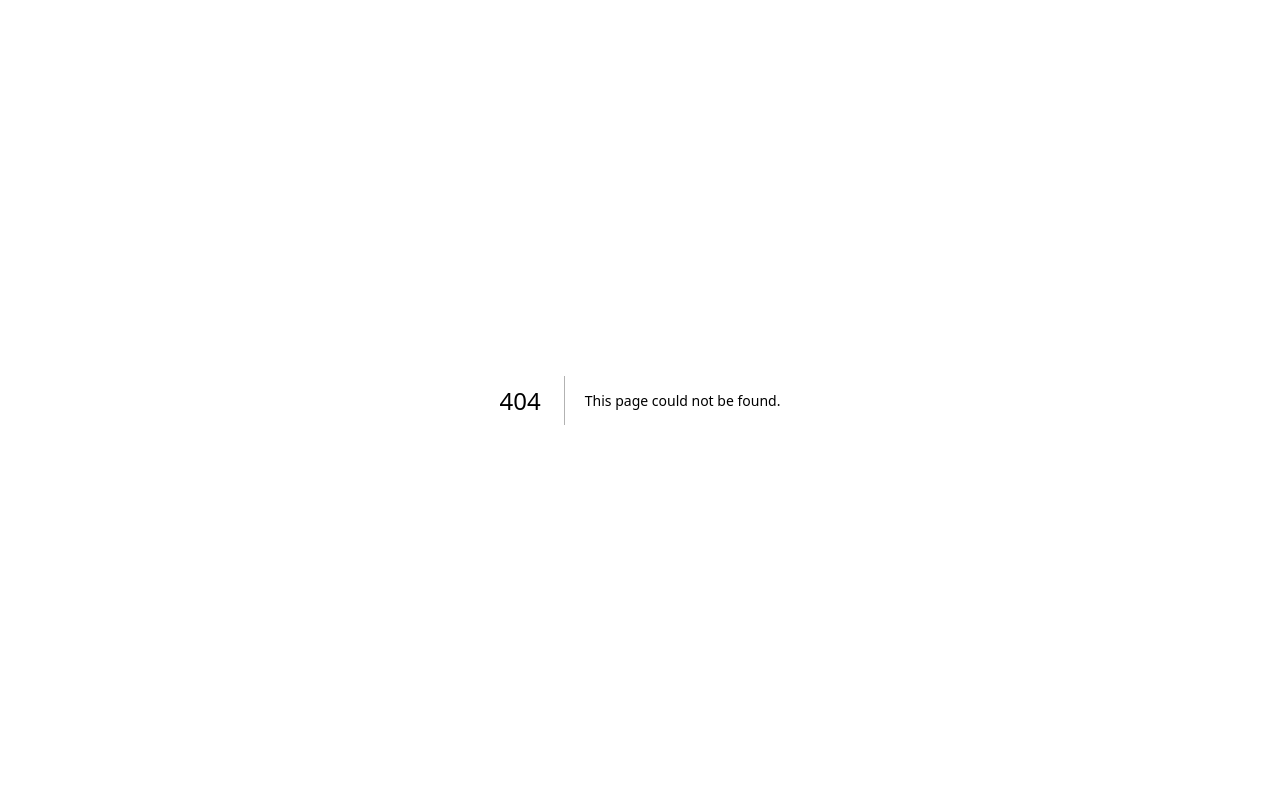
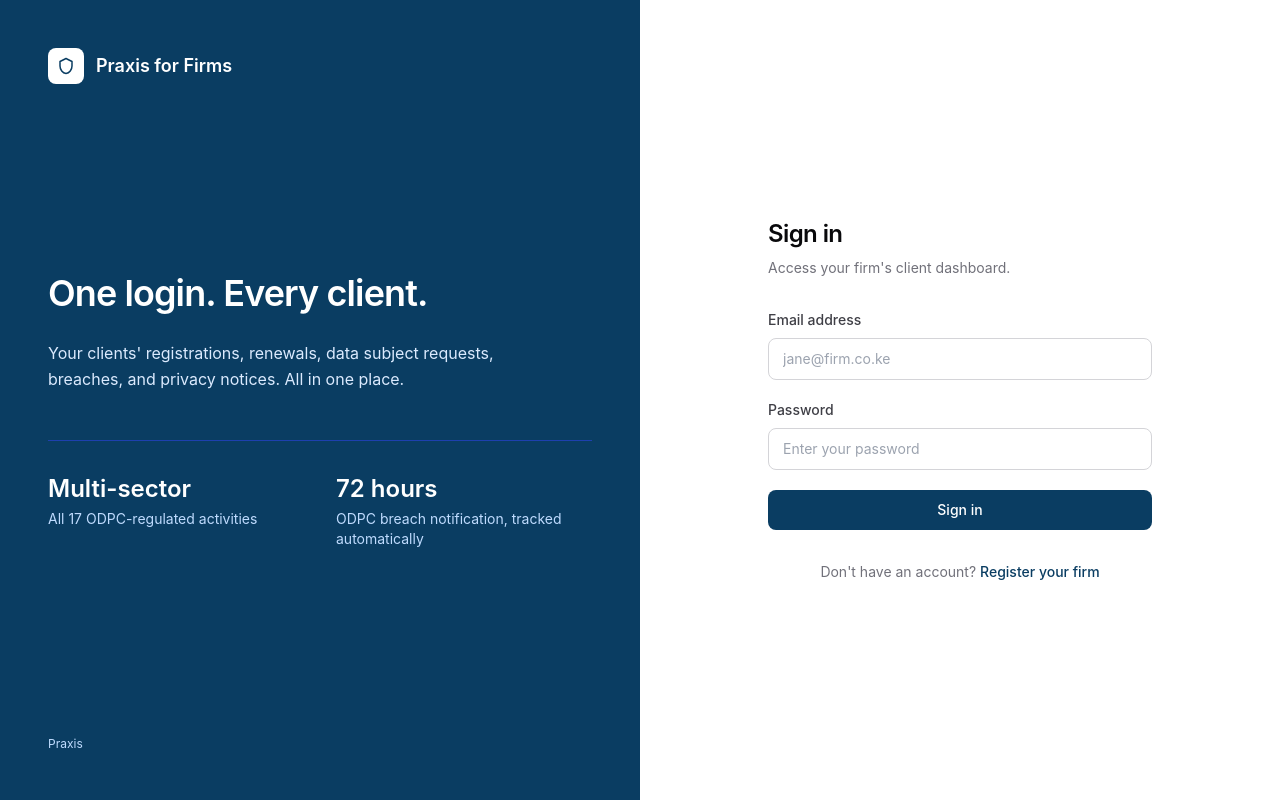
Before and after one commit to sedneymobisa6-dot/Praxis, a Next.js app: page /firm/login in a window 1280 px wide. Before the commit this address had no page. Built offline with nearby package versions, Linux system fonts and the light colour scheme; no server answers.

Commit message:
Create app/firm/login/page.tsx

```diff
--- /dev/null
+++ b/app/firm/login/page.tsx
@@ -0,0 +1,180 @@
+'use client';
+
+import { useState } from 'react';
+import { useRouter } from 'next/navigation';
+import Link from 'next/link';
+import { createClient } from '@/lib/supabase/client';
+
+const ODPC_BLUE = '#0A3D62';
+
+export default function FirmLoginPage() {
+  const router = useRouter();
+  const supabase = createClient();
+
+  const [email, setEmail] = useState('');
+  const [password, setPassword] = useState('');
+  const [error, setError] = useState('');
+  const [loading, setLoading] = useState(false);
+
+  function handleLogin(e: React.FormEvent) {
+    e.preventDefault();
+    setError('');
+    setLoading(true);
+
+    supabase.auth
+      .signInWithPassword({
+        email: email,
+        password: password,
+      })
+      .then((res) => {
+        if (res.error) {
+          setError(res.error.message);
+          setLoading(false);
+          return;
+        }
+
+        router.push('/firm/dashboard');
+        router.refresh();
+      });
+  }
+
+  return (
+    <div className="flex min-h-screen bg-white">
+      <div
+        className="relative hidden w-1/2 flex-col justify-between p-12 lg:flex"
+        style={{ backgroundColor: ODPC_BLUE }}
+      >
+        <div className="flex items-center gap-3">
+          <div className="flex h-9 w-9 items-center justify-center rounded-lg bg-white">
+            <svg width="18" height="18" viewBox="0 0 24 24" fill="none">
+              <path
+                d="M12 2L4 6v6c0 5 3.5 9.5 8 10 4.5-.5 8-5 8-10V6l-8-4z"
+                stroke={ODPC_BLUE}
+                strokeWidth="2"
+                strokeLinejoin="round"
+                fill="none"
+              />
+            </svg>
+          </div>
+          <span className="text-lg font-semibold text-white">Praxis for Firms</span>
+        </div>
+
+        <div>
+          <h2 className="text-4xl font-semibold leading-tight tracking-tight text-white">
+            One login. Every client.
+          </h2>
+          <p className="mt-6 max-w-md text-base leading-relaxed text-blue-100">
+            Your clients' registrations, renewals, data subject requests,
+            breaches, and privacy notices. All in one place.
+          </p>
+
+          <div className="mt-12 grid grid-cols-2 gap-8 border-t border-blue-800 pt-8">
+            <div>
+              <p className="text-2xl font-semibold text-white">Multi-sector</p>
+              <p className="mt-1 text-sm text-blue-200">
+                All 17 ODPC-regulated activities
+              </p>
+            </div>
+            <div>
+              <p className="text-2xl font-semibold text-white">72 hours</p>
+              <p className="mt-1 text-sm text-blue-200">
+                ODPC breach notification, tracked automatically
+              </p>
+            </div>
+          </div>
+        </div>
+
+        <p className="text-xs text-blue-200">Praxis</p>
+      </div>
+
+      <div className="flex w-full items-center justify-center px-6 py-12 lg:w-1/2">
+        <div className="w-full max-w-sm">
+          <div className="mb-10 flex items-center gap-3 lg:hidden">
+            <div
+              className="flex h-9 w-9 items-center justify-center rounded-lg"
+              style={{ backgroundColor: ODPC_BLUE }}
+            >
+              <svg width="18" height="18" viewBox="0 0 24 24" fill="none">
+                <path
+                  d="M12 2L4 6v6c0 5 3.5 9.5 8 10 4.5-.5 8-5 8-10V6l-8-4z"
+                  stroke="white"
+                  strokeWidth="2"
+                  strokeLinejoin="round"
+                  fill="none"
+                />
+              </svg>
+            </div>
+            <span className="text-lg font-semibold text-zinc-950">Praxis for Firms</span>
+          </div>
+
+          <h1 className="text-2xl font-semibold tracking-tight text-zinc-950">
+            Sign in
+          </h1>
+          <p className="mt-2 text-sm text-zinc-500">
+            Access your firm's client dashboard.
+          </p>
+
+          <form onSubmit={handleLogin} className="mt-8 space-y-5">
+            <div>
+              <label htmlFor="email" className="block text-sm font-medium text-zinc-700">
+                Email address
+              </label>
+              <input
+                id="email"
+                type="email"
+                autoComplete="email"
+                required
+                value={email}
+                onChange={(e) => setEmail(e.target.value)}
+                className="mt-2 block w-full rounded-lg border border-zinc-300 bg-white px-3.5 py-2.5 text-sm text-zinc-900"
+                placeholder="jane@firm.co.ke"
+              />
+            </div>
+
+            <div>
+              <label htmlFor="password" className="block text-sm font-medium text-zinc-700">
+                Password
+              </label>
+              <input
+                id="password"
+                type="password"
+                autoComplete="current-password"
+                required
+                value={password}
+                onChange={(e) => setPassword(e.target.value)}
+                className="mt-2 block w-full rounded-lg border border-zinc-300 bg-white px-3.5 py-2.5 text-sm text-zinc-900"
+                placeholder="Enter your password"
+              />
+            </div>
+
+            {error && (
+              <div className="rounded-lg border border-red-200 bg-red-50 px-3.5 py-2.5 text-sm text-red-700">
+                {error}
+              </div>
+            )}
+
+            <button
+              type="submit"
+              disabled={loading}
+              className="flex w-full items-center justify-center rounded-lg px-4 py-2.5 text-sm font-medium text-white disabled:opacity-50"
+              style={{ backgroundColor: ODPC_BLUE }}
+            >
+              {loading ? 'Signing in...' : 'Sign in'}
+            </button>
+          </form>
+
+          <p className="mt-8 text-center text-sm text-zinc-500">
+            Don't have an account?{' '}
+            <Link
+              href="/firm/signup"
+              className="font-medium underline-offset-4 hover:underline"
+              style={{ color: ODPC_BLUE }}
+            >
+              Register your firm
+            </Link>
+          </p>
+        </div>
+      </div>
+    </div>
+  );
+}
```
